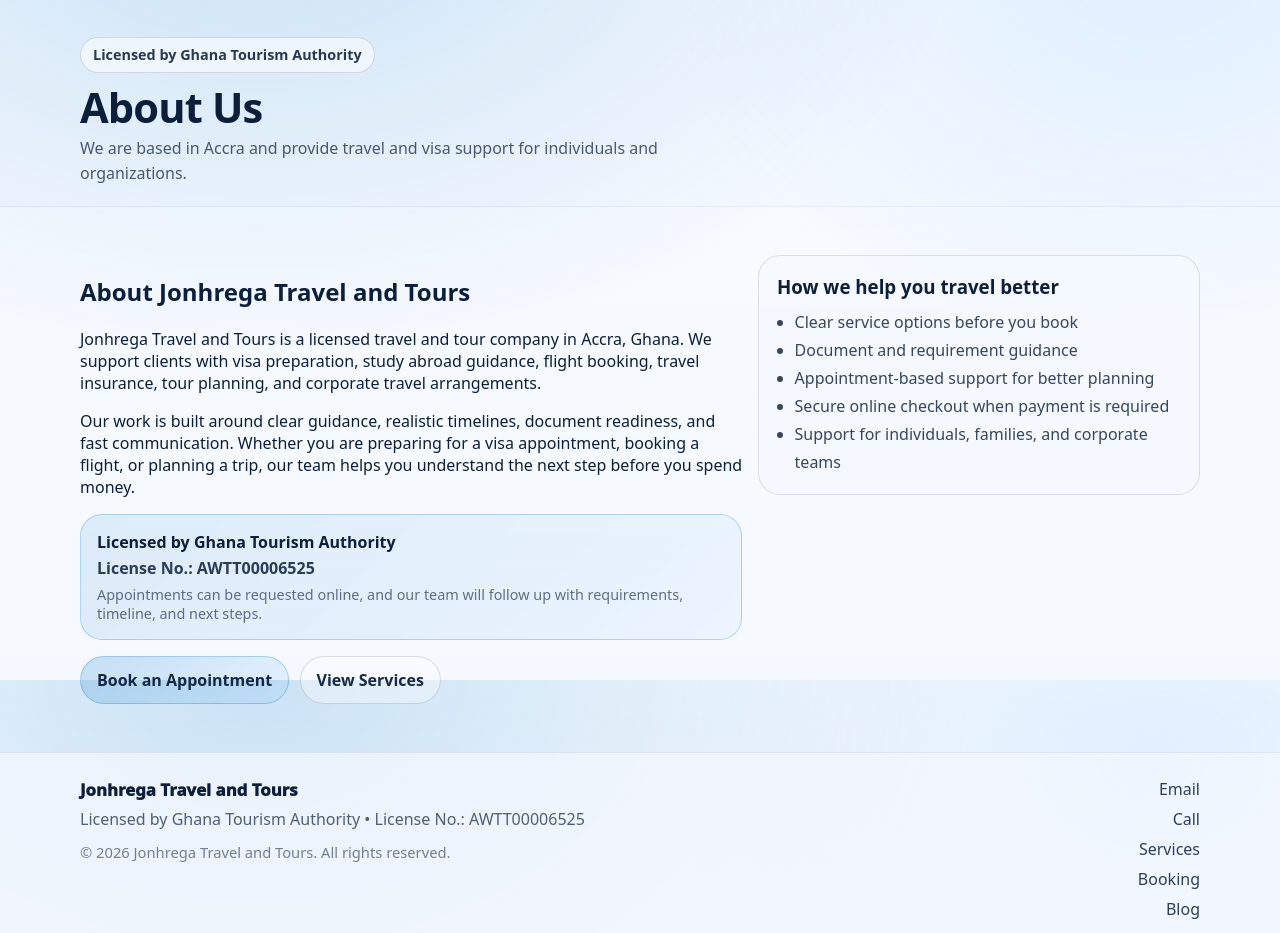
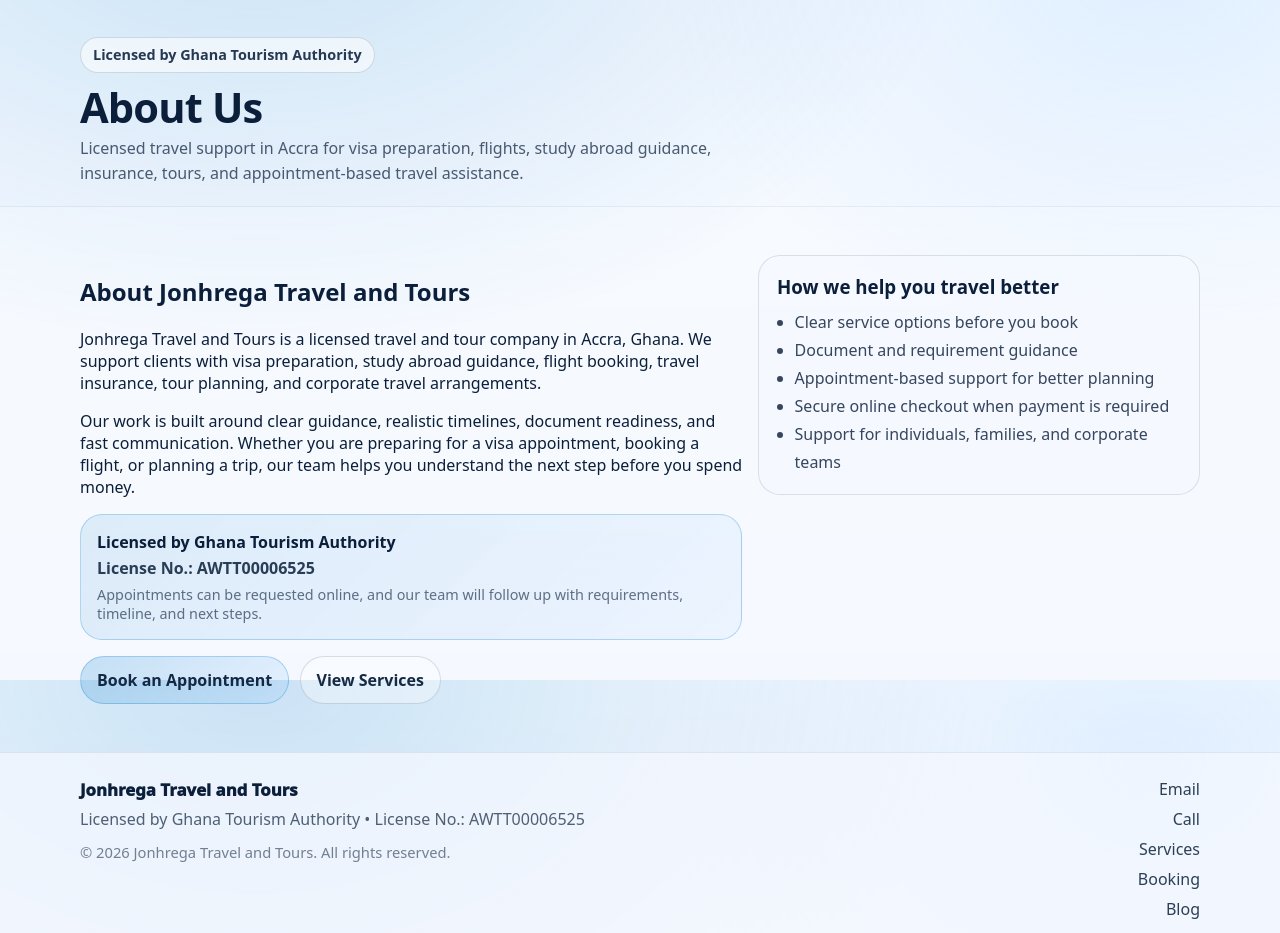
Before and after one commit to learngermanghana/jonhrega-travel-site, a React (Vite) app: page /about in a window 1280 px wide. Shown: the part 920-1853 px from the top of the page. Built offline with nearby package versions, Linux system fonts and the light colour scheme.

Commit message:
Improve about page SEO and header copy

```diff
--- a/src/pages/AboutPage.jsx
+++ b/src/pages/AboutPage.jsx
@@ -7,12 +7,12 @@
     <>
       <SEO
         title="About Jonhrega"
-        description="Learn about Jonhrega Travel and Tours, based in Accra with licensed travel support."
+        description="Learn about Jonhrega Travel and Tours, a licensed Accra travel company offering visa, flight, tour, insurance, and appointment-based travel support."
         path="/about"
       />
       <PageHeader
         title="About Us"
-        subtitle="We are based in Accra and provide travel and visa support for individuals and organizations."
+        subtitle="Licensed travel support in Accra for visa preparation, flights, study abroad guidance, insurance, tours, and appointment-based travel assistance."
       />
       <About />
     </>
```
